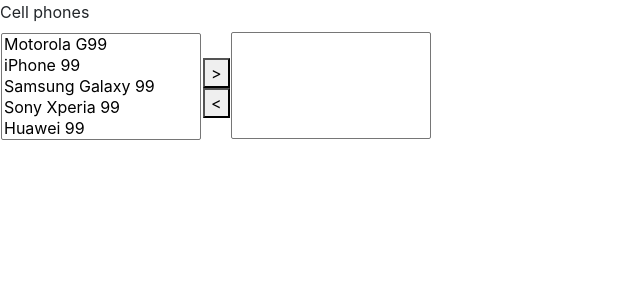
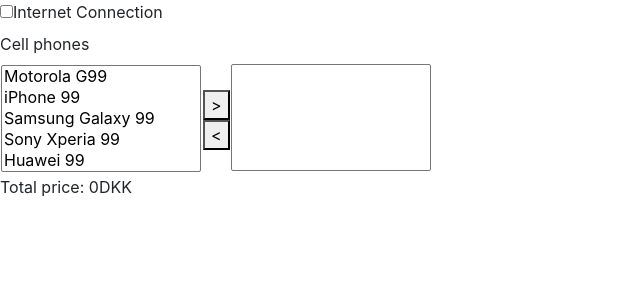
Before and after one commit to miguel2650/keanet-software-testing, a React (Create React App) app: page / in a window 1280 px wide. Shown: the top 300 px of the page, without its empty margins (0-640 px from the left). Built offline with nearby package versions, Linux system fonts and the light colour scheme.

Commit message:
Latest changes

```diff
--- a/src/components/Purchase.js
+++ b/src/components/Purchase.js
@@ -46,7 +46,6 @@
   };
 
   selectCellPhone = modelName => {
-    console.log("pricelist ", this.priceList);
     if (modelName in this.priceList) {
       const newList = [...this.state.cellPhones];
       newList.push(modelName);
@@ -57,8 +56,6 @@
   };
 
   deselectCellPhone = modelName => {
-    console.log("deselect with ", modelName);
-    console.log("cellhpones state", this.state.cellPhones);
     if (this.state.cellPhones.includes(modelName)) {
       const newList = [...this.state.cellPhones];
       const index = newList.indexOf(modelName);
@@ -77,12 +74,16 @@
   render() {
     return (
       <React.Fragment>
+        <input type="checkbox"></input>
+        <label>Internet Connection</label>
+        <br></br>
         <CellPhonesTable
           selectCellPhone={this.selectCellPhone}
           deselectCellPhone={this.deselectCellPhone}
           cellPhones={this.state.cellPhones}
           priceList={this.priceList}
         ></CellPhonesTable>
+        <label>Total price: {this.state.price}DKK</label>
       </React.Fragment>
     );
   }
```
